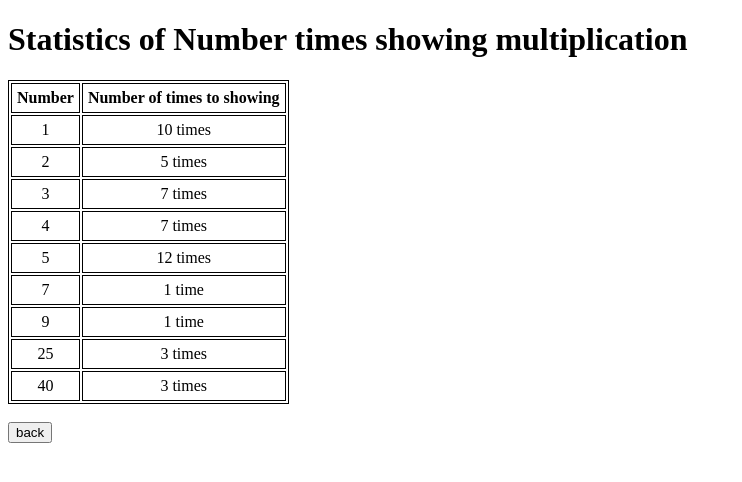
After one commit to nwpbas/SDP2_test, a Django app: page /stat/ in a window 1280 px wide. The commit adds this page. Shown: the top 482 px of the page, without its empty margins (0-742 px from the left). Run offline with Django 3.2, Linux system fonts and the light colour scheme; data comes from the database, SQL or seed files in the repository; both versions use the stored data as it was after the commit.

Commit message:
Index template are update as follows
-Added button for go to statistics page

---------------------------------------------------------
Template for show statistics of number times showing
multiplication are update as follows

-Added table for show number and number of times showing
-Added button for go to index page

---------------------------------------------------------
View are update as follows

-Added a view function called 'stat' to responsd as a
statistics page by get all object in the Multiplication
model by order then passing the values to the template
to show statistics

---------------------------------------------------------
URLconfiguration are update as follows

-Added url pattern to matching with stat view function

```diff
--- a/multiplication/templates/multiplication/history_multiplication.html
+++ /dev/null
@@ -1,6 +0,0 @@
-</form>
-{% if history_list %}
-    <h1>History of Multiplication</h1>
-    <table >
-    </table>
-{% endif %}
--- /dev/null
+++ b/multiplication/templates/multiplication/statistics_multiplication.html
@@ -0,0 +1,33 @@
+<!DOCTYPE html>
+<html>
+<head>
+    <style>
+    table, th, td {
+        text-align:center;
+        border: 1px solid black;
+    }
+    th, td {
+        padding : 5px;
+    }
+    </style>
+</head>
+
+<body>
+<h1>Statistics of Number times showing multiplication</h1>
+<table >
+    <tr>
+        <th>Number</th>
+        <th>Number of times to showing</th>
+    </tr>
+    {% for obj in stat_list%}
+    <tr>
+        <td>{{obj.number}}</td>
+        <td>{{obj.count}} time{{ obj.count|pluralize }}</td>
+    </tr>
+    {% endfor %}
+</table>
+<br>
+<form action = "{%url 'multiplication:index' %}" method=get>
+    <input type='submit' value="back">
+</form>
+</body>
--- a/multiplication/urls.py
+++ b/multiplication/urls.py
@@ -4,4 +4,6 @@ from . import views
 app_name = "multiplication"
 urlpatterns = [
     path('', views.index, name='index'),
+    path('input/', views.index, name='input'),
+    path('stat/', views.stat, name='stat'),
 ]
--- a/multiplication/views.py
+++ b/multiplication/views.py
@@ -20,3 +20,7 @@ def index(request):
             result = [int(request.GET['number'])*i for i in range(1,13)]
             context['result'] = result
     return render(request, "multiplication/index.html",context)
+
+def stat(request):
+    context = {'stat_list': Multiplication.objects.all().order_by('number')}
+    return render(request, "multiplication/statistics_multiplication.html",context)
```
Also changed, not shown: multiplication/templates/multiplication/index.html (+12 -4 lines), db.sqlite3.
